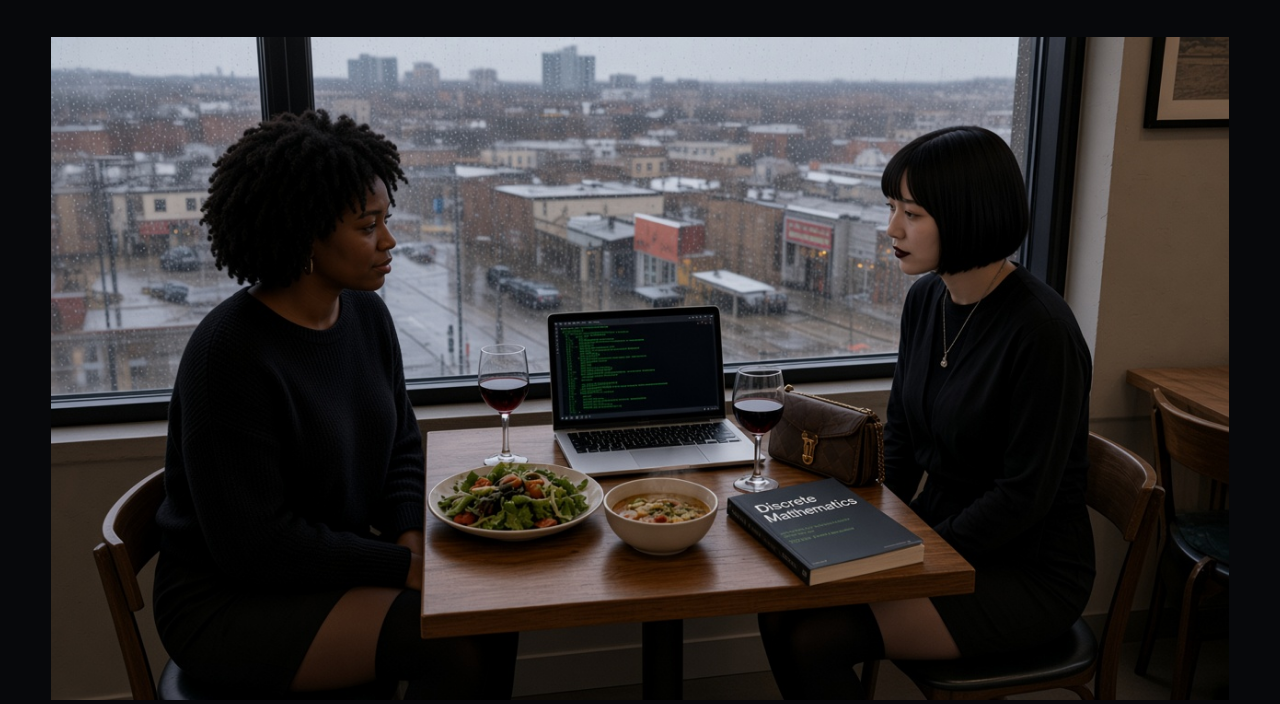
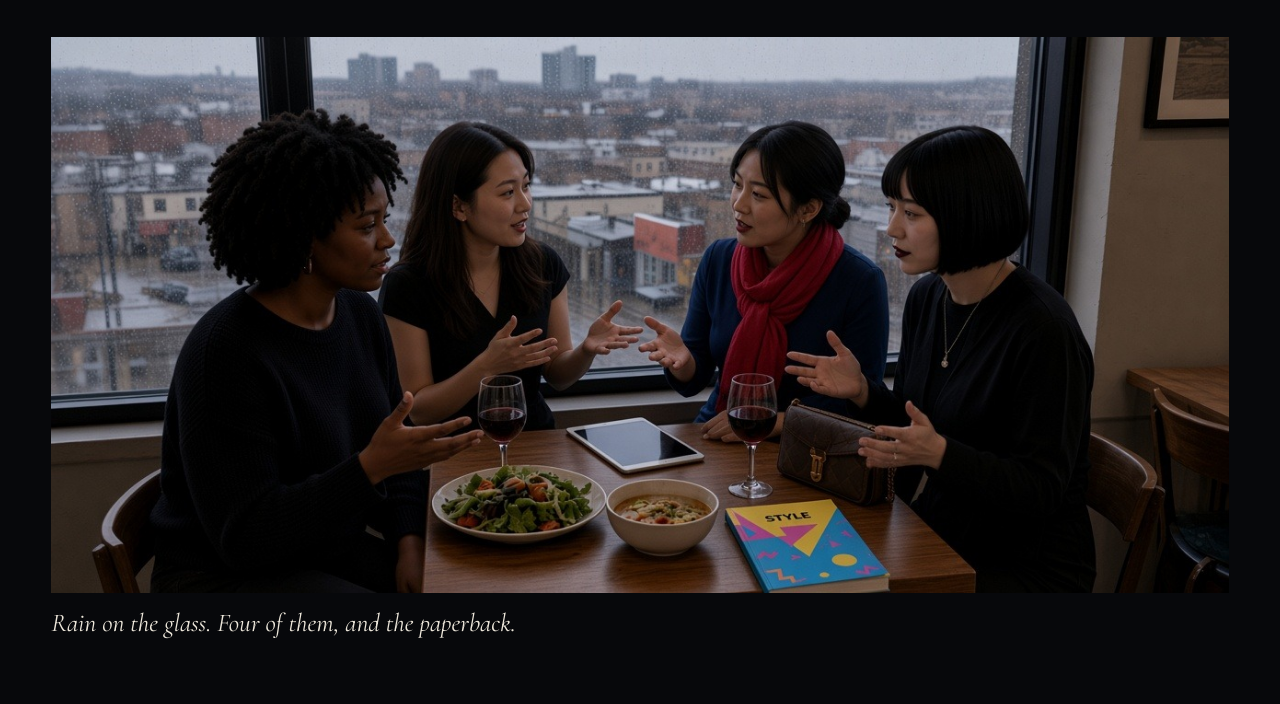
Before and after one commit to vertgrall/video-hero, a plain HTML site: page blog.html in a window 1280 px wide. Shown: the part 325-1029 px from the top of the page. Drawn offline with nearby package versions, Linux system fonts and the light colour scheme.

Commit message:
Seat four of them at the window, and take the laptop off the table.
Co-authored-by: Cursor <cursoragent@cursor.com>

```diff
--- a/blog.html
+++ b/blog.html
@@ -37,10 +37,10 @@
         <div class="floor-list">
           <figure>
             <img
-              src="img/cafe-window-pair.jpg"
-              alt="The two women from the hall at a window table in the rain, salad, soup, and a paperback."
+              src="img/cafe-four.jpg"
+              alt="Four women talking at a window table in the rain, salad, soup, and a small paperback."
             />
-            <figcaption>Rain on the glass. Salad, soup, and the paperback.</figcaption>
+            <figcaption>Rain on the glass. Four of them, and the paperback.</figcaption>
           </figure>
           <figure>
             <img
```
Also changed, not shown: img/cafe-four.jpg (added), img/cafe-window-pair.jpg (deleted).
